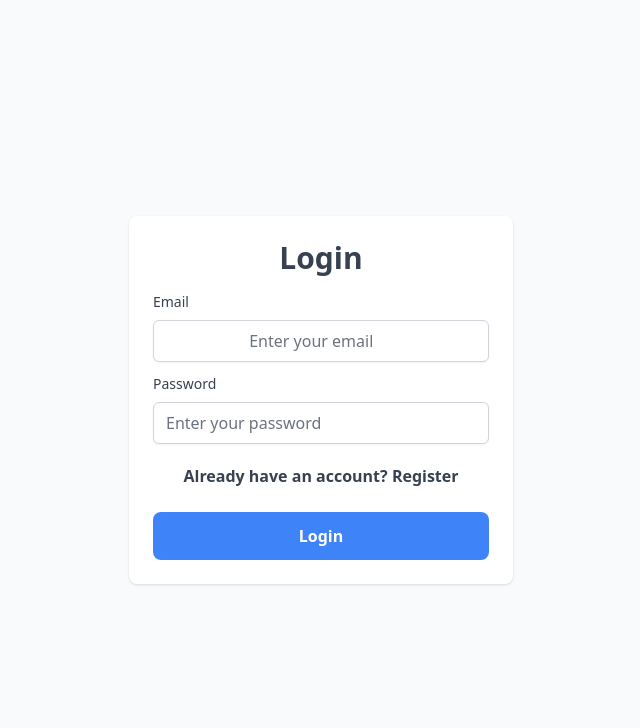
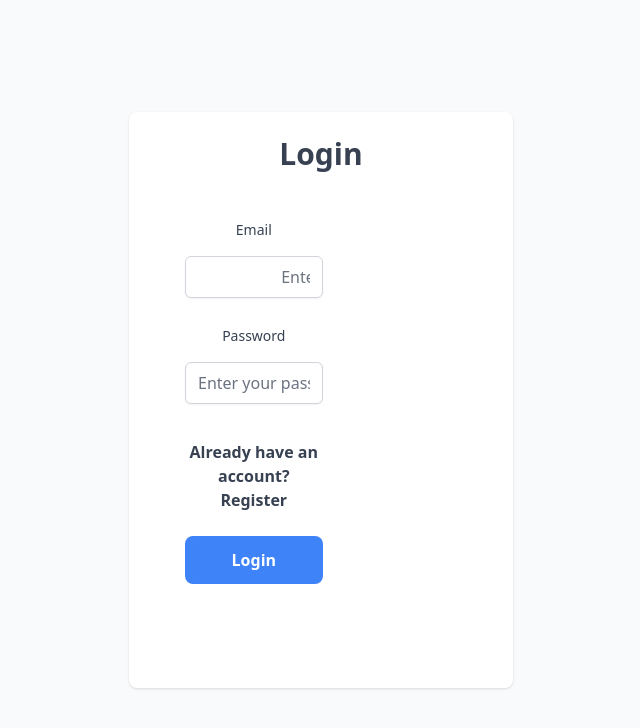
Before and after one commit to ezequielh14/health-clinic-react, a React (Vite) app: page /login in a window 1280 px wide. Shown: the top 728 px of the page, without its empty margins (319-959 px from the left). Built offline with nearby package versions, Linux system fonts and the light colour scheme; no server answers.

Commit message:
:sparkles: feat form update

```diff
--- a/src/index.css
+++ b/src/index.css
@@ -1,3 +1,88 @@
 @tailwind base;
 @tailwind components;
 @tailwind utilities;
+
+/* ------------------------- Form  ------------------------- */
+
+.formContainer {
+    display: flex;
+    justify-content: center;
+  }
+
+  form {
+    padding: 2rem;
+    width: 60%;
+    margin-bottom: 3rem;
+    display: flex;
+    flex-direction: column;
+    justify-content: space-between;
+    align-items: center;
+  }
+
+  form label,
+  legend,
+  .printResults p {
+    font-size: 1.2rem;
+    color: white;
+  }
+
+  form textarea {
+    width: 94%;
+    padding: 1.5rem;
+    font-size: 1.2rem;
+    margin-bottom: 1rem;
+    margin-top: 0.5rem;
+    border-radius: 0.2rem;
+  }
+
+  form input {
+    color: black;
+    width: 100%;
+    font-size: 1.2rem;
+    transition: 0.3s;
+    margin-bottom: 1rem;
+    margin-top: 0.5rem;
+    border-radius: 0.2rem;
+  }
+
+  form input:hover,
+  form textarea:hover {
+    border: solid greenyellow;
+  }
+
+  .button {
+    font-size: 1.5rem;
+    border: 0.1rem solid greenyellow;
+    background-color: #eeeeee;
+    color: black;
+    width: 100%;
+    transition: 0.5s;
+    border-radius: 0.2rem;
+    height: 2em;
+  }
+
+  .button:hover {
+    background-color: greenyellow;
+    box-shadow: 0 0 5px aquamarine;
+  }
+
+  .printResults h2 {
+    text-align: center;
+    color: aquamarine;
+    font-size: 2.5em;
+    text-shadow: 0 0 3px greenyellow;
+  }
+
+  .printResults h3 {
+    text-align: center;
+    color: aquamarine;
+    font-size: 1.5em;
+    text-shadow: 0 0 3px greenyellow;
+  }
+
+  .printResults p {
+    text-align: center;
+    margin-bottom: 1em;
+  }
+
+  /* ------------------------- End Form  ------------------------- */
```
